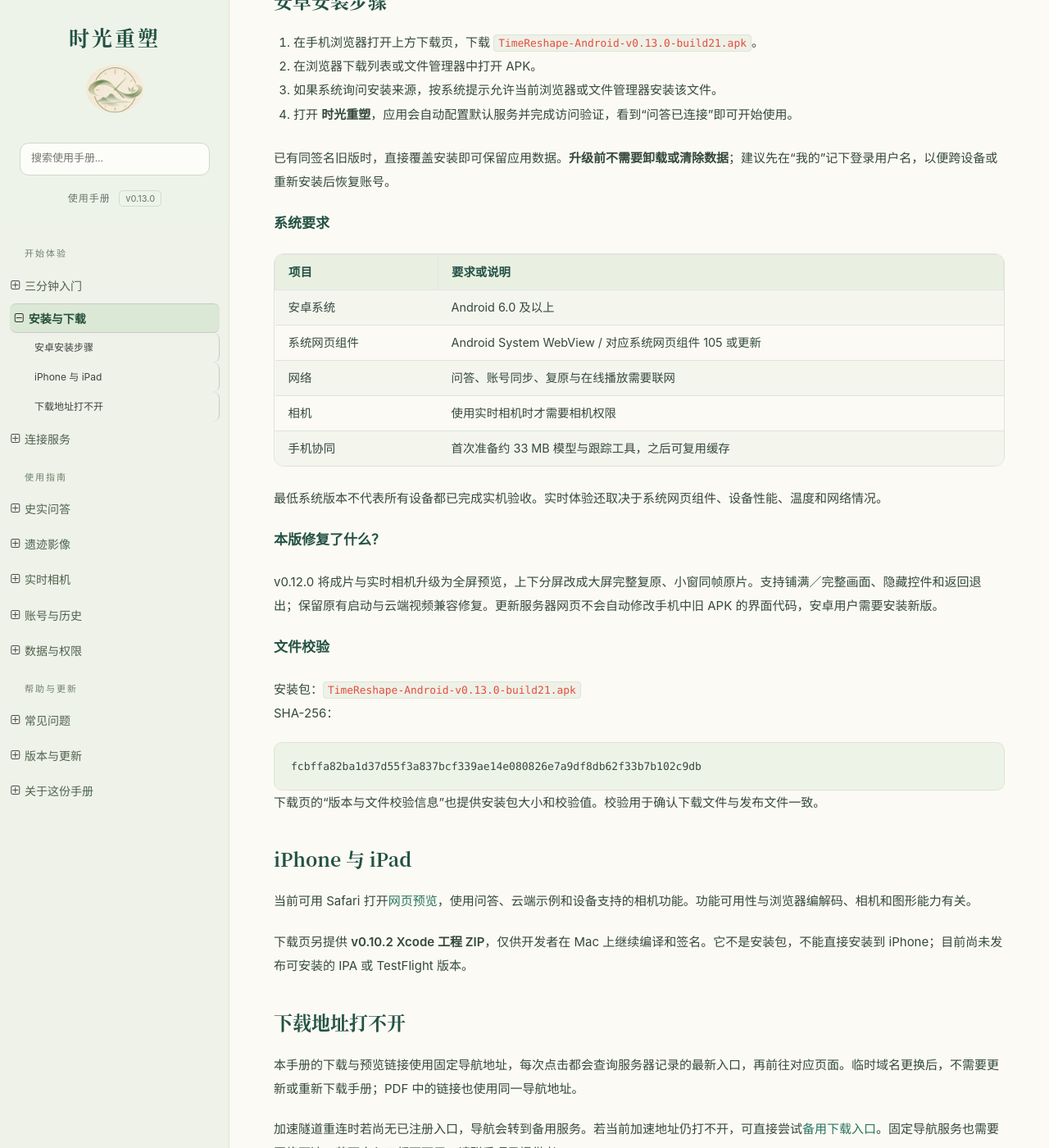
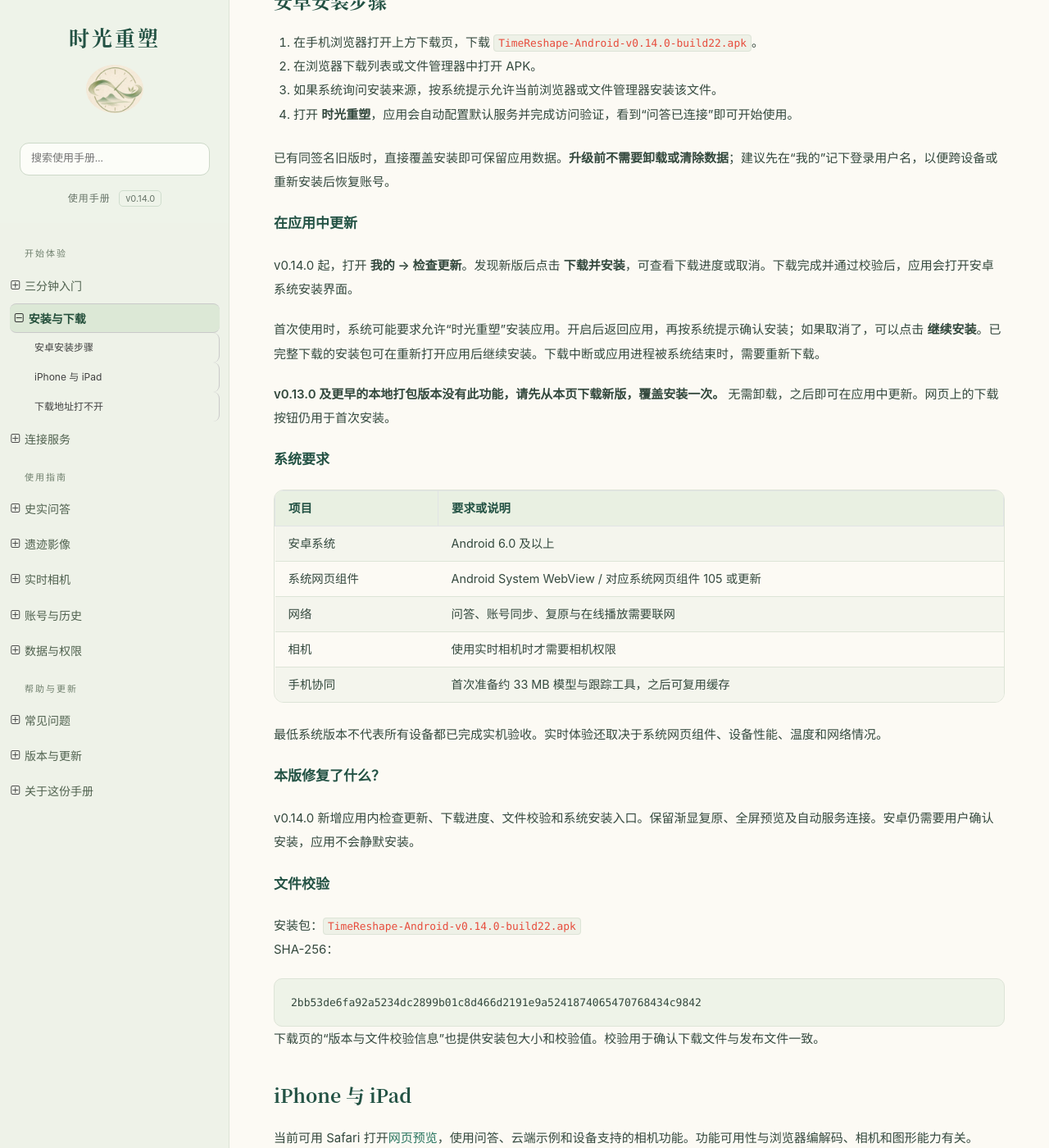
Before and after one commit to MillenRosen/time-reshape-docs, a Sphinx documentation site: the page built from source/downloads.md, in a window 1280 px wide and 1400 px high, scrolled down 790 px. Shown: the whole window at 82% size. Built offline with Sphinx 7.4.7 and the Read the Docs theme 3.1.0, drawn with Linux system fonts in a browser that asks for light colours; some of the changed text lies outside the part shown.

Commit message:
docs: explain Android in-app updates for v0.14.0

```diff
--- a/source/_data/release.json
+++ b/source/_data/release.json
@@ -1,10 +1,10 @@
 {
-  "version": "0.13.0",
-  "build": 21,
+  "version": "0.14.0",
+  "build": 22,
   "release_date": "2026-11-04",
-  "apk_name": "TimeReshape-Android-v0.13.0-build21.apk",
+  "apk_name": "TimeReshape-Android-v0.14.0-build22.apk",
   "apk_size": "9.8 MB",
-  "apk_sha256": "fcbffa82ba1d37d55f3a837bcf339ae14e080826e7a9df8db62f33b7b102c9db",
+  "apk_sha256": "2bb53de6fa92a5234dc2899b01c8d466d2191e9a5241874065470768434c9842",
   "download_url": "https://time-reshape.tailfde0f6.ts.net/open/downloads",
   "preview_url": "https://time-reshape.tailfde0f6.ts.net/open/app",
   "backup_url": "https://time-reshape.tailfde0f6.ts.net/",
--- a/source/downloads.md
+++ b/source/downloads.md
@@ -32,6 +32,14 @@ ANDROID · 已签名 APK
 
 已有同签名旧版时，直接覆盖安装即可保留应用数据。**升级前不需要卸载或清除数据**；建议先在“我的”记下登录用户名，以便跨设备或重新安装后恢复账号。
 
+### 在应用中更新
+
+v0.14.0 起，打开 **我的 → 检查更新**。发现新版后点击 **下载并安装**，可查看下载进度或取消。下载完成并通过校验后，应用会打开安卓系统安装界面。
+
+首次使用时，系统可能要求允许“时光重塑”安装应用。开启后返回应用，再按系统提示确认安装；如果取消了，可以点击 **继续安装**。已完整下载的安装包可在重新打开应用后继续安装。下载中断或应用进程被系统结束时，需要重新下载。
+
+**v0.13.0 及更早的本地打包版本没有此功能，请先从本页下载新版，覆盖安装一次。** 无需卸载，之后即可在应用中更新。网页上的下载按钮仍用于首次安装。
+
 ### 系统要求
 
 | 项目 | 要求或说明 |
@@ -46,7 +54,7 @@ ANDROID · 已签名 APK
 
 ### 本版修复了什么？
 
-v0.12.0 将成片与实时相机升级为全屏预览，上下分屏改成大屏完整复原、小窗同帧原片。支持铺满／完整画面、隐藏控件和返回退出；保留原有启动与云端视频兼容修复。更新服务器网页不会自动修改手机中旧 APK 的界面代码，安卓用户需要安装新版。
+v0.14.0 新增应用内检查更新、下载进度、文件校验和系统安装入口。保留渐显复原、全屏预览及自动服务连接。安卓仍需要用户确认安装，应用不会静默安装。
 
 ### 文件校验
 
```
Also changed, not shown: source/guide/account.md (+5 -0 lines), source/releases.md (+11 -0 lines).
